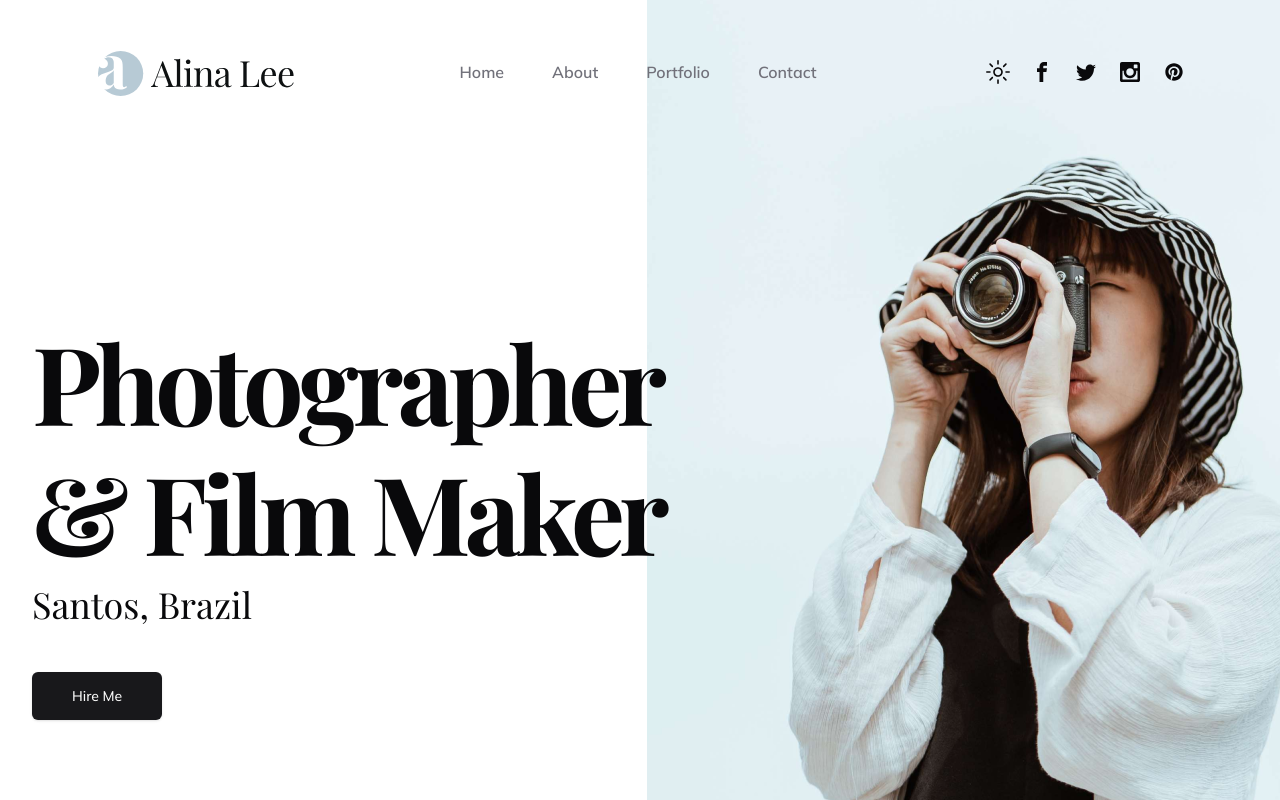
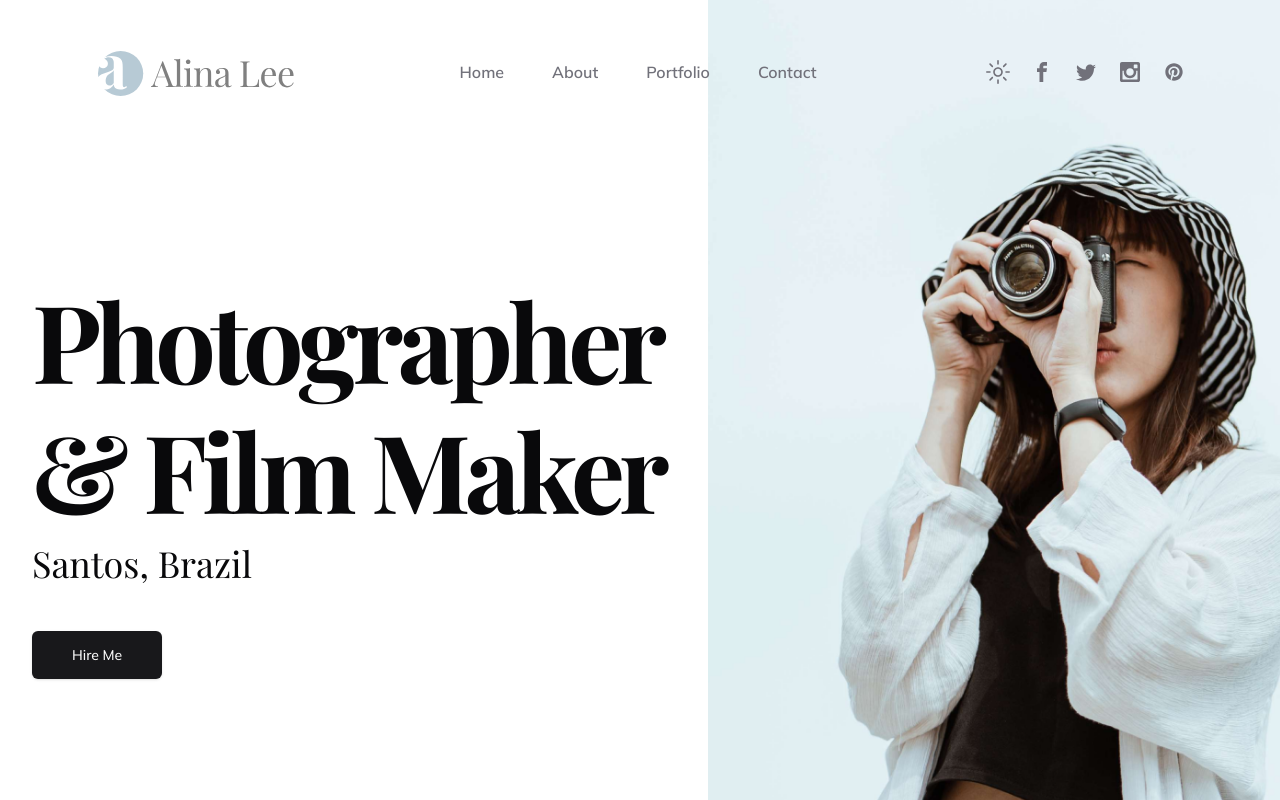
Before and after one commit to breno-gsantos/photography-app, a Next.js app: page / in a window 1280 px wide. Shown: the top 800 px of the page. Built offline with nearby package versions, Linux system fonts and the light colour scheme; a web font is replaced by a local one.

Commit message:
Fixing some problems

```diff
--- a/app/about/page.tsx
+++ b/app/about/page.tsx
@@ -1,16 +1,20 @@
+'use client'
+
 import { Button } from "@/components/ui/button";
 import Image from "next/image";
 import Link from "next/link";
+import {motion} from 'framer-motion';
+import { fadeIn } from "@/variants/data";
 
 export default function AboutPage(){
     return (
         <section className="section">
             <div className="container mx-auto h-full relative">
                 <div className="flex flex-col lg:flex-row h-full items-center justify-center gap-x-24 text-center lg:text-left lg:pt-16">
-                    <div className="flex-1 max-h-96 lg:max-h-max order-2 lg:order-none overflow-hidden">
+                    <motion.div variants={fadeIn('right',0)} initial='hidden' whileInView='show' viewport={{once: false, amount: 0.7}} className="flex-1 max-h-96 lg:max-h-max order-2 lg:order-none overflow-hidden">
                        <Image src='/about/woman.png' alt="Woman" width={690} height={851} />
-                    </div>
-                    <div className="flex-1 pt-36 pb-14 lg:pt-0 lg:w-auto z-10 flex flex-col justify-center items-center lg:items-start">
+                    </motion.div>
+                    <motion.div variants={fadeIn('left', 0)} initial='hidden' whileInView='show' viewport={{once: false, amount: 0.6}} className="flex-1 pt-36 pb-14 lg:pt-0 lg:w-auto z-10 flex flex-col justify-center items-center lg:items-start">
                         <h1 className="h1">About me</h1>
                         <p className="mb-12 max-w-sm xl:max-w-xl">Exploring beauty through the lens, I seize authentic moments that unfold narratives. Passionate about translating visions into captivating images, I extend my unique perspective to the world.
                         <br />
@@ -19,7 +23,7 @@ export default function AboutPage(){
                         <Button size='lg' className="py-6">
                             <Link href='/portfolio'>View my work</Link>
                         </Button>
-                    </div>
+                    </motion.div>
                 </div>
             </div>
         </section>
--- a/app/contact/page.tsx
+++ b/app/contact/page.tsx
@@ -1,20 +1,24 @@
+'use client'
+
 import ContactForm from "@/components/Contact/ContactForm";
 import Image from "next/image";
+
+import {motion} from 'framer-motion';
+import { fadeIn } from "@/variants/data";
 
 export default function ContactPage(){
     return (
         <section className="section">
             <div className="container mx-auto h-full">
                 <div className="flex flex-col lg:flex-row h-full items-center justify-start pt-36 gap-x-8 text-center lg:text-left">
-                    <div className="hidden lg:flex absolute bottom-0 left-0 right-0 top-72 -z-10">bg</div>
-                    <div className="lg:flex-1 px-4">
+                    <motion.div variants={fadeIn('right', 0)} initial='hidden' whileInView='show' viewport={{once: false, amount: 0.7}} className="lg:flex-1 px-4">
                         <h1 className="h1">Contact me</h1>
                         <p className="mb-12">I would love to get suggestions</p>
                         <ContactForm />
-                    </div>
-                    <div className="lg:flex-1">
+                    </motion.div>
+                    <motion.div variants={fadeIn('left', 0)} initial='hidden' whileInView='show' viewport={{once: false, amount:0.6}} className="lg:flex-1">
                         <Image src='/contact/woman.png' alt="woman" width={650} height={960} />
-                    </div>
+                    </motion.div>
                 </div>
             </div>
         </section>
--- a/app/page.tsx
+++ b/app/page.tsx
@@ -1,26 +1,43 @@
+'use client'
+
 import { Button } from '@/components/ui/button'
 import Image from 'next/image'
 import Link from 'next/link'
+import {motion} from 'framer-motion';
+import { fadeIn } from '@/variants/data';
+
+const container = {
+  hidden: {},
+  show: {
+      transition: {
+          staggerChildren: 0.1,
+          delayChildren: 0.6
+      }
+  }
+}
 
 export default function Home() {
   return (
-    <section className='section'>
+    <motion.section variants={container} initial='hidden' whileInView='show' className='section'>
       <div className='container mx-auto'>
         <div className='flex flex-col justify-center'>
           <div className='w-full pt-36 pb-14 lg:pt-0 lg:pb-0 lg:w-auto z-10 lg:absolute flex flex-col justify-center items-center lg:items-start'>
-            <h1 className='h1'>Photographer <br /> & film maker</h1>
-            <p className='text-2xl lg:text-4xl font-primary mb-4 lg:mb-12'>Santos, Brazil</p>
-            <Button size='lg' className='px-10 py-6'>
-              <Link href='/contact'>Hire Me</Link>
-            </Button>
+            <motion.h1 variants={fadeIn('down', 0)} className='h1'>Photographer <br /> & film maker</motion.h1>
+            <motion.p variants={fadeIn('down', 0)} className='text-2xl lg:text-4xl font-primary mb-4 lg:mb-12'>Santos, Brazil</motion.p>
+            <motion.div variants={fadeIn('up', 0)}>
+              <Button size='lg' className='px-10 py-6'>
+                <Link href='/contact'>Hire Me</Link>
+              </Button>
+            </motion.div>
+
           </div>
-          <div className='flex justify-end max-h-96 lg:max-h-max'>
-            <div className='relative lg:-right-40 overflow-hidden'>
-              <Image src='/home/woman.png' alt='Woman' width={761} height={1030} />
-            </div>
+          <div className='flex justify-end'>
+            <motion.div variants={fadeIn('up', 0)} initial='hidden' whileInView='show' viewport={{once: false, amount: 0.5}} className='relative lg:-right-40'>
+              <Image src='/home/woman.png' alt='Woman' width={700} height={1030} />
+            </motion.div>
           </div>
         </div>
       </div>
-    </section>
+    </motion.section>
   )
 }
--- a/app/portfolio/page.tsx
+++ b/app/portfolio/page.tsx
@@ -1,6 +1,11 @@
+'use client'
+
 import { Button } from "@/components/ui/button";
 import Image from "next/image";
 import Link from "next/link";
+
+import {motion} from 'framer-motion';
+import { fadeIn } from "@/variants/data";
 
 const images = [
     {
@@ -30,7 +35,7 @@ export default function PortfolioPage(){
         <section className="section">
             <div className="container mx-auto h-full relative">
                 <div className="flex flex-col lg:flex-row h-full items-center justify-start gap-x-24 text-center lg:text-left pt-24 lg:pt-36 pb-8">
-                    <div className="flex flex-col lg:items-start">
+                    <motion.div variants={fadeIn('down', 0)} initial='hidden' whileInView='show' viewport={{once: false, amount: 0.6}} className="flex flex-col lg:items-start">
                         <h1 className="h1">Portfolio</h1>
                             <p className="mb-12 max-w-sm xl:max-w-xl">Each image tells a unique story, capturing moments that transcend the ordinary. Each photo is an expression of creativity, revealing the intersection between light, emotion and visual storytelling.
                             <br />
@@ -39,12 +44,12 @@ export default function PortfolioPage(){
                             <Button size='lg' className="py-6 mb-8">
                                 <Link href='/contact'>Hire me</Link>
                             </Button>
-                    </div>
-                    <div className="overflow-hidden grid grid-cols-2 lg:grid-cols-3 gap-2">
+                    </motion.div>
+                    <motion.div variants={fadeIn('up', 0)} initial='hidden' whileInView='show' viewport={{once: false, amount: 0.2}} className="overflow-hidden grid grid-cols-2 lg:grid-cols-3 gap-2">
                         {images.map(({href}, index) => (
                             <Image key={index} src={href} alt="image" width={320} height={220} className="object-cover h-full lg:h-[220px] hover:scale-110 transition-all duration-500" />
                         ))}
-                    </div>
+                    </motion.div>
 
                 </div>
             </div>
--- a/components/DarkMode/ModeToggle.tsx
+++ b/components/DarkMode/ModeToggle.tsx
@@ -14,8 +14,8 @@ export function ModeToggle() {
     <DropdownMenu>
       <DropdownMenuTrigger asChild>
         <Button variant="ghost" size="icon">
-          <SunIcon className="h-6 w-6 rotate-0 scale-100 transition-all dark:-rotate-90 dark:scale-0" />
-          <MoonIcon className="absolute h-6 w-6 rotate-90 scale-0 transition-all dark:rotate-0 dark:scale-100" />
+          <SunIcon className="h-6 w-6 rotate-0 scale-100 transition-all dark:-rotate-90 dark:scale-0 text-muted-foreground" />
+          <MoonIcon className="absolute h-6 w-6 rotate-90 scale-0 transition-all dark:rotate-0 dark:scale-100 text-muted-foreground" />
           <span className="sr-only">Toggle theme</span>
         </Button>
       </DropdownMenuTrigger>
--- a/components/header/Header.tsx
+++ b/components/header/Header.tsx
@@ -35,7 +35,7 @@ export default function Header(){
                 </nav>
                 <div className="flex items-center gap-x-4">
                     <ModeToggle />
-                    <div className="hidden lg:flex">
+                    <div className="hidden lg:flex text-muted-foreground">
                        <Socials />
                     </div>
                 </div>
--- a/components/ui/button.tsx
+++ b/components/ui/button.tsx
@@ -5,7 +5,7 @@ import { cva, type VariantProps } from "class-variance-authority"
 import { cn } from "@/lib/utils"
 
 const buttonVariants = cva(
-  "inline-flex items-center justify-center whitespace-nowrap rounded-md text-sm font-medium transition-colors focus-visible:outline-none focus-visible:ring-1 focus-visible:ring-ring disabled:pointer-events-none disabled:opacity-50",
+  "inline-flex items-center justify-center whitespace-nowrap rounded-md text-sm font-medium transition-colors focus-visible:outline-none disabled:pointer-events-none disabled:opacity-50",
   {
     variants: {
       variant: {
--- a/variants/data.ts
+++ b/variants/data.ts
@@ -1,5 +1,26 @@
-export const transition1 = {
-    duration: 1.4,
-    ease: [0.6, 0.01, -0.05, 0.9],
-    // ease: [0.43, 0.13, 0.23, 0.96],
-  };
+export const fadeIn = (direction: 'up' | 'down' | 'left' | 'right', delay: number) => {
+  return {
+      hidden: {
+          y: direction === 'up' ? 80 : direction === 'down' ? -80 : 0,
+          opacity: 0,
+          x: direction === 'left' ? 80 : direction === 'right' ? -80 : 0,
+          transition: {
+              type: 'tween',
+              duration: 1.5,
+              delay: delay,
+              ease: [0.25, 0.6, 0.3, 0.8]
+          }
+      },
+      show: {
+          y: 0,
+          x: 0,
+          opacity: 1,
+          transition: {
+              type: 'tween',
+              duration: 1.4,
+              delay: delay,
+              ease: [0.25, 0.25, 0.25, 0.75]
+          }
+      }
+  }
+}
```
Also changed, not shown: public/header/logo.svg.
